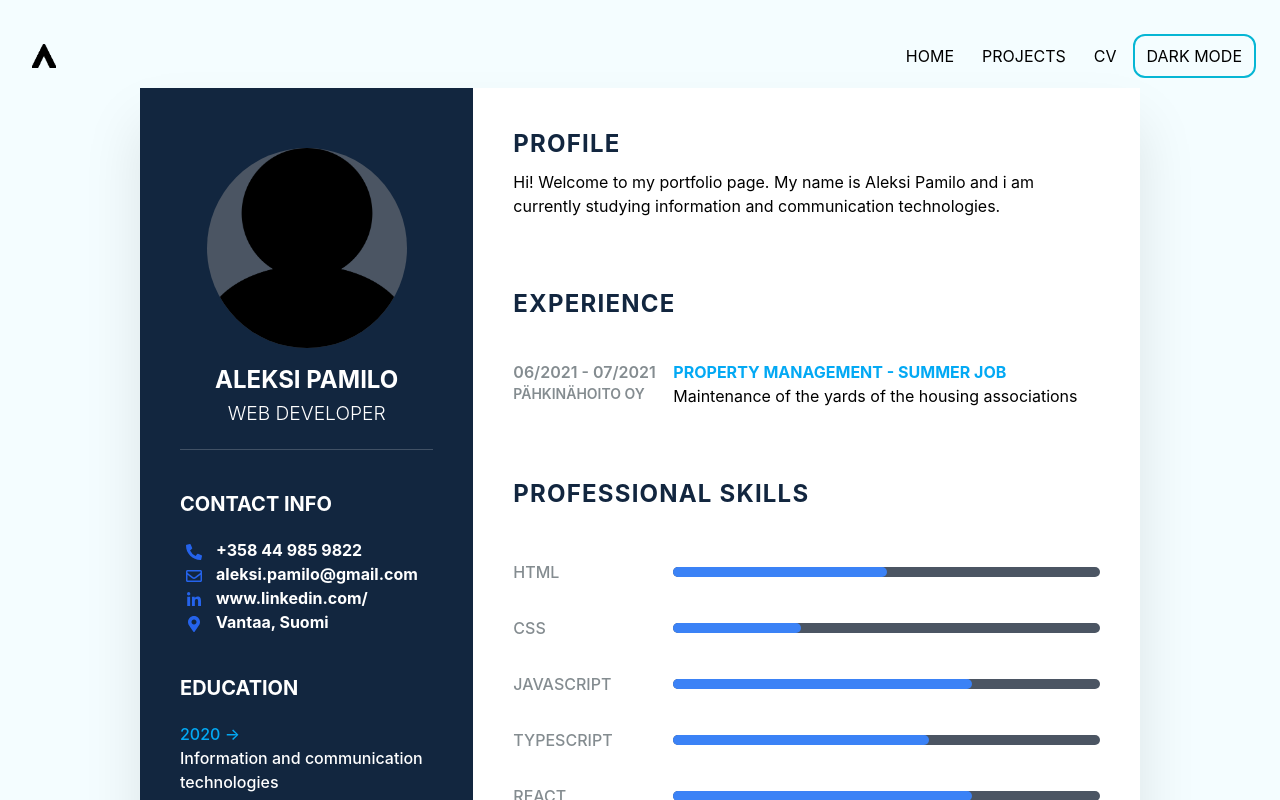
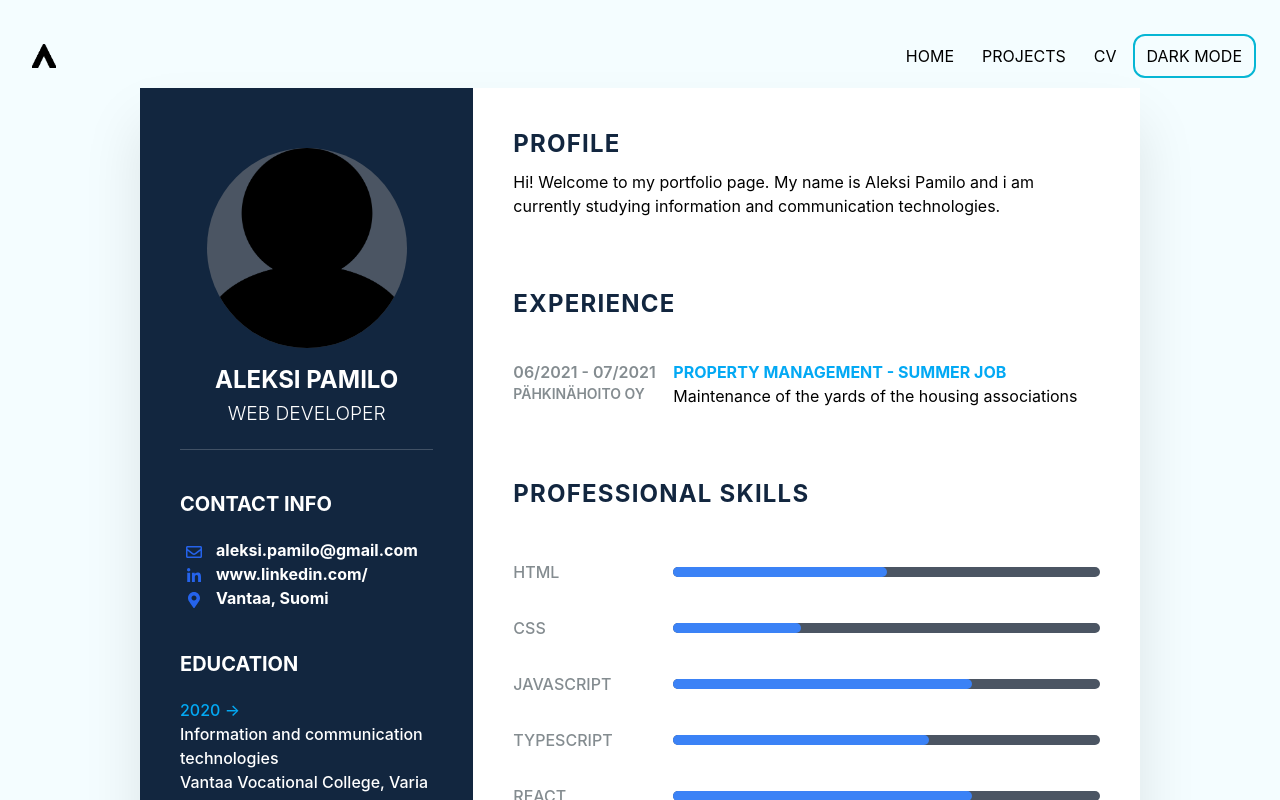
Before and after one commit to AleksiPamilo/Portfolio, a React (Create React App) app: page /cv in a window 1280 px wide. Shown: the top 800 px of the page. Built offline with nearby package versions, Linux system fonts and the light colour scheme.

Commit message:
Add CV, update styles

```diff
--- a/src/components/sites/CV/Main.tsx
+++ b/src/components/sites/CV/Main.tsx
@@ -2,7 +2,7 @@ import React from 'react'
 import "./Main.css";
 
 import Logo from "../../../media/user.webp";
-import { FaPhoneAlt, FaRegEnvelope, FaLinkedinIn, FaMapMarkerAlt, FaGamepad, FaTerminal } from "react-icons/fa";
+import { FaRegEnvelope, FaLinkedinIn, FaMapMarkerAlt, FaGamepad, FaTerminal } from "react-icons/fa";
 
 interface Iskills {
   index: number,
@@ -38,10 +38,6 @@ const CV: React.FC<CVProps> = () => {
           <div className="text-white font-bold pt-10">
             <h3 className="text-xl uppercase mb-5">Contact Info</h3>
             <ul>
-              <li>
-                <FaPhoneAlt className="inline-block w-7 text-blue-600 mr-2" />
-                <span>+358 44 985 9822</span>
-              </li>
               <li>
                 <FaRegEnvelope className="inline-block w-7 text-blue-600 mr-2" />
                 <a href="mailto:aleksi.pamilo@gmail.com" target="_blank" rel="noreferrer">aleksi.pamilo@gmail.com</a>
```
